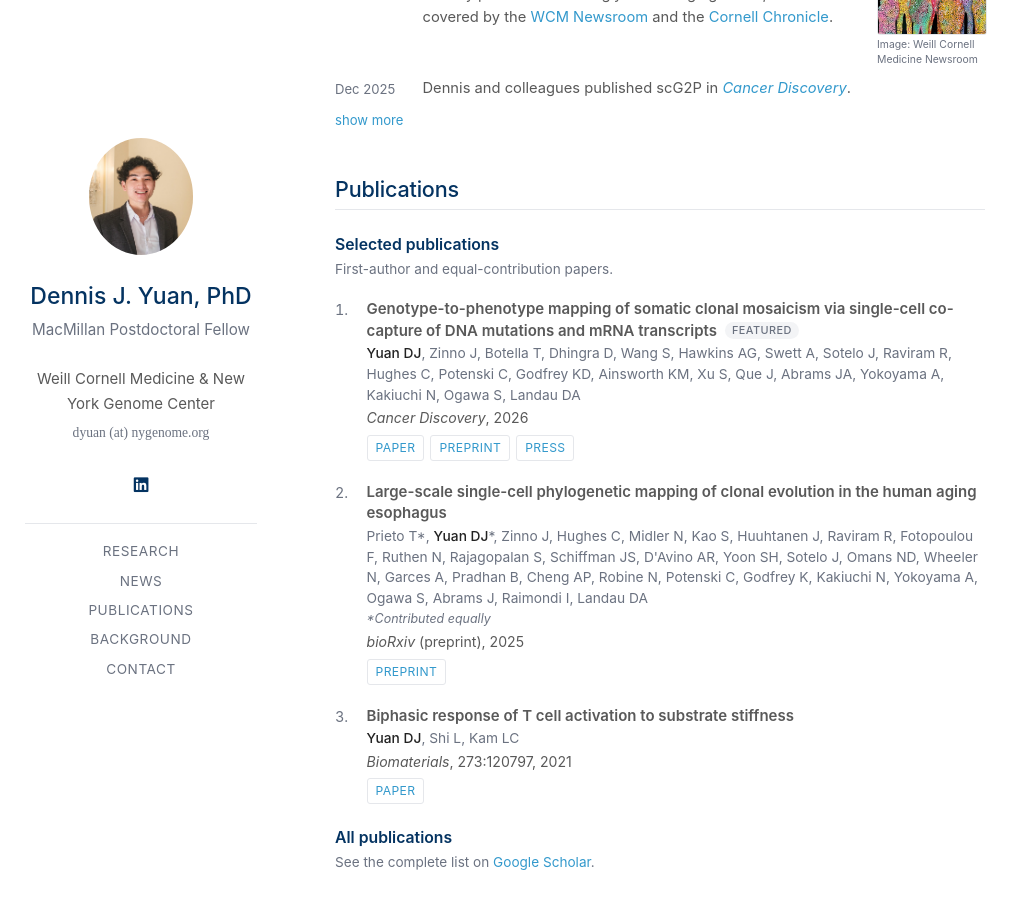
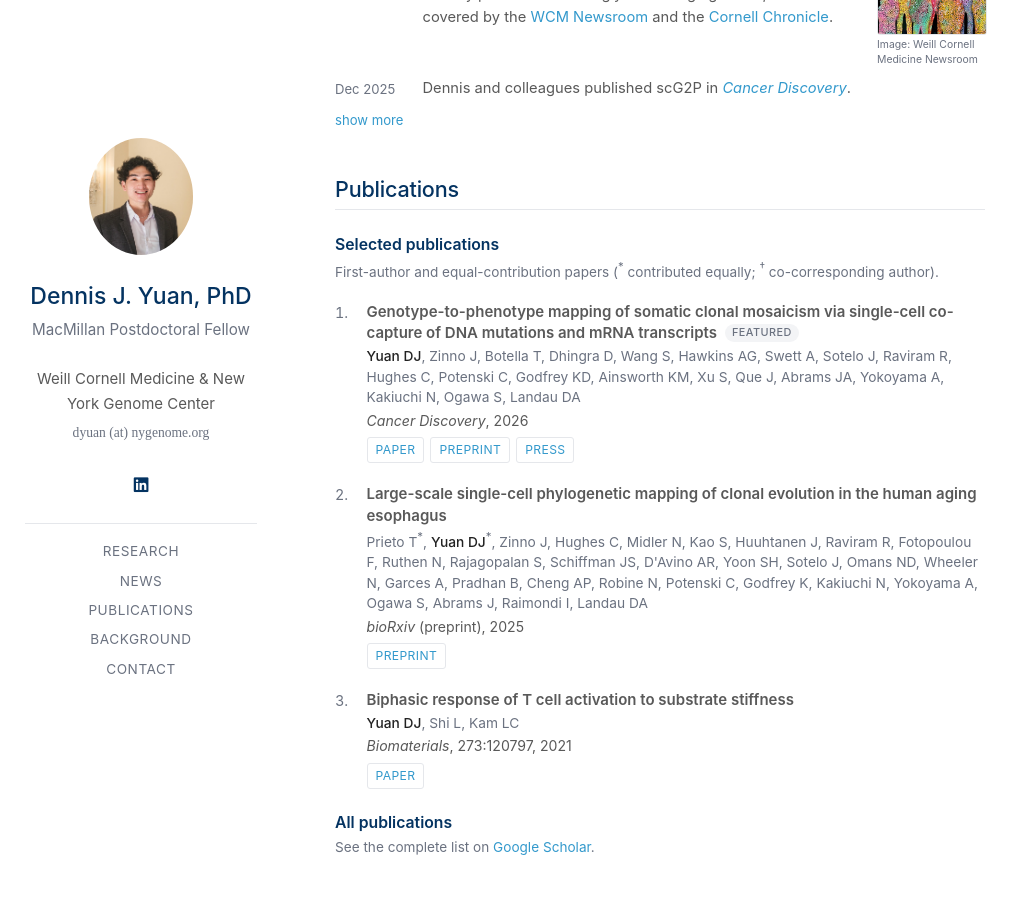
Before and after one commit to dennisjyuan/dennisjyuan.github.io, a Jekyll site: the page built from index.md, in a window 1280 px wide and 900 px high, scrolled down 2067 px. Shown: the whole window, without its empty margins (135-1153 px from the left). Built offline with Jekyll 4.4.1, drawn with Linux system fonts in a browser that asks for light colours; a style sheet for code colours, icons or effects is not loaded; our own code applies the rules of GitHub Pages for plain Markdown files.

Commit message:
Add equal-contribution/co-corresponding legend

```diff
--- a/_data/publications.yml
+++ b/_data/publications.yml
@@ -51,8 +51,7 @@
         url: https://doi.org/10.1101/2025.10.31.685648
 
   - title: "Large-scale single-cell phylogenetic mapping of clonal evolution in the human aging esophagus"
-    authors: "Prieto T*, <strong>Yuan DJ</strong>*, Zinno J, Hughes C, Midler N, Kao S, Huuhtanen J, Raviram R, Fotopoulou F, Ruthen N, Rajagopalan S, Schiffman JS, D'Avino AR, Yoon SH, Sotelo J, Omans ND, Wheeler N, Garces A, Pradhan B, Cheng AP, Robine N, Potenski C, Godfrey K, Kakiuchi N, Yokoyama A, Ogawa S, Abrams J, Raimondi I, Landau DA"
-    note: "*Contributed equally"
+    authors: "Prieto T<sup>*</sup>, <strong>Yuan DJ</strong><sup>*</sup>, Zinno J, Hughes C, Midler N, Kao S, Huuhtanen J, Raviram R, Fotopoulou F, Ruthen N, Rajagopalan S, Schiffman JS, D'Avino AR, Yoon SH, Sotelo J, Omans ND, Wheeler N, Garces A, Pradhan B, Cheng AP, Robine N, Potenski C, Godfrey K, Kakiuchi N, Yokoyama A, Ogawa S, Abrams J, Raimondi I, Landau DA"
     venue: "<em>bioRxiv</em> (preprint)"
     year: 2025
     venue_short: "bioRxiv"
--- a/_includes/publications.md
+++ b/_includes/publications.md
@@ -2,7 +2,7 @@
 
 {% assign selected_papers = site.data.publications.main | where: "selected", true %}
 <h3 class="pub-subhead" id="selected-publications">Selected publications</h3>
-<p class="section-note">First-author and equal-contribution papers.</p>
+<p class="section-note">First-author and equal-contribution papers (<sup>*</sup> contributed equally; <sup>&dagger;</sup> co-corresponding author).</p>
 {% include pub-list.html papers=selected_papers %}
 
 <h3 class="pub-subhead" id="all-publications">All publications</h3>
```
